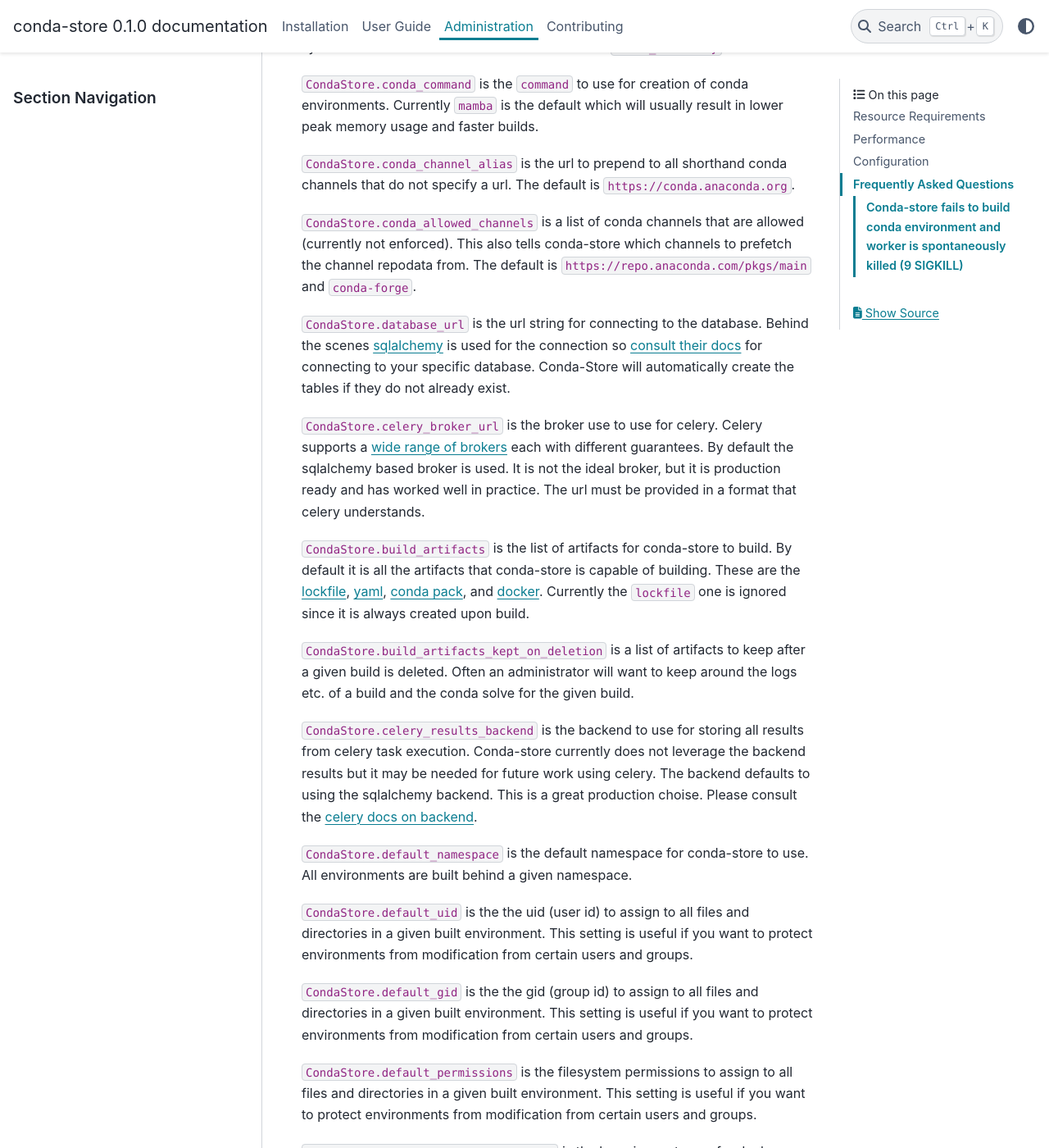
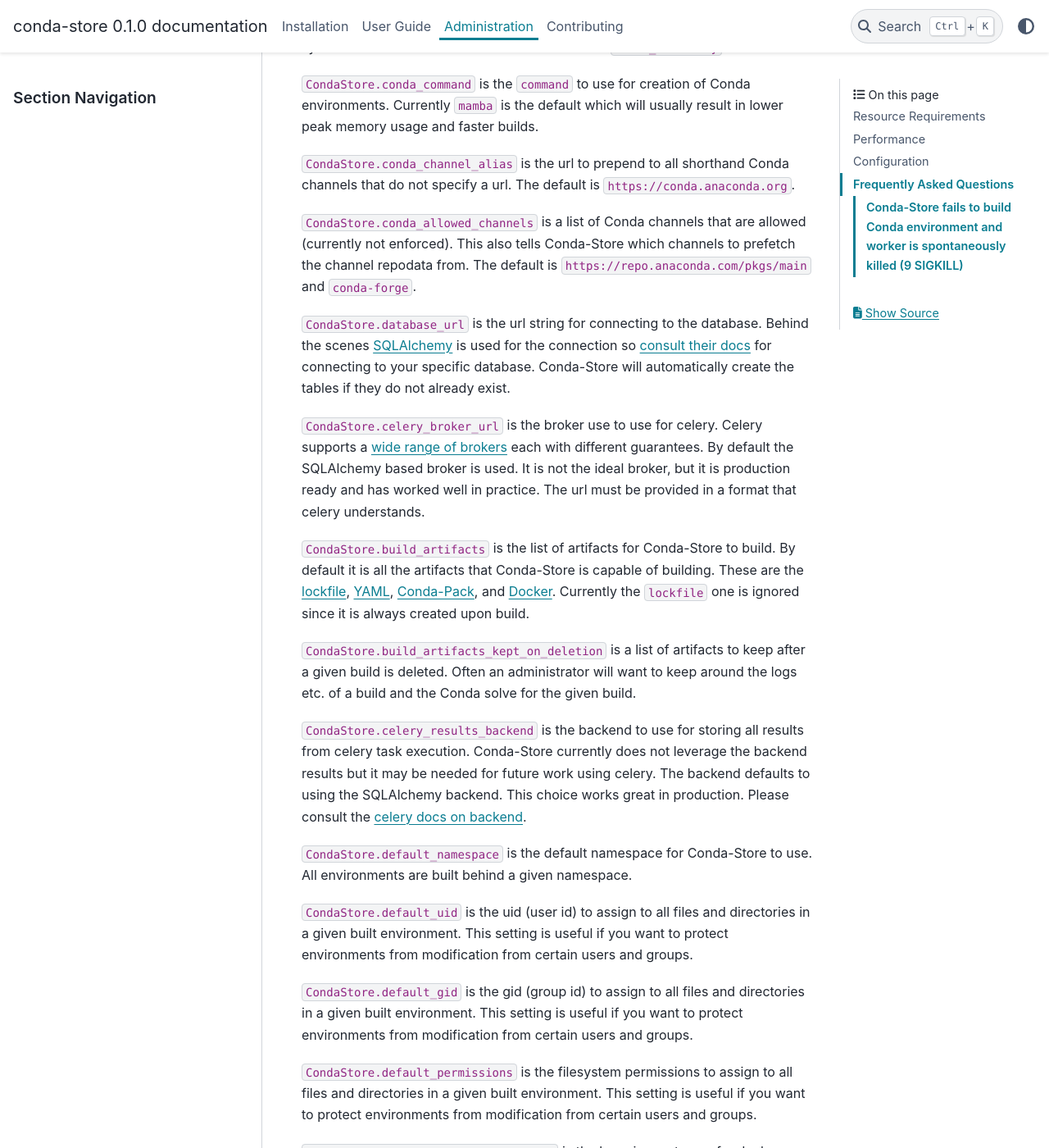
Before and after one commit to conda-incubator/conda-store, a Sphinx documentation site: the page built from docs/administration.md, in a window 1280 px wide and 1400 px high, scrolled down 2246 px. Shown: the whole window at 82% size. Built offline with Sphinx 7.4.7 and the PyData theme 0.15.4, drawn with Linux system fonts in a browser that asks for light colours; some of the changed text lies outside the part shown.

Commit message:
Fixing all errors in docs

````diff
--- a/docs/administration.md
+++ b/docs/administration.md
@@ -79,38 +80,38 @@
 conda-store-worker --config <path-to-conda-store-config.py>
 ```
 
-Below we outline the options for conda-store.
+Below we outline the options for Conda-Store.
 
-### conda_store_server.app.CondaStore
+### `conda_store_server.app.CondaStore`
 
 `CondaStore.storage_class` configures the storage backend to use for
 storing build artifacts from
-conda-store. [S3](https://en.wikipedia.org/wiki/Amazon_S3) storage is
+Conda-Store. [S3](https://en.wikipedia.org/wiki/Amazon_S3) storage is
 the default. File based storage is also supported but not nearly as
 well tested.
 
-`CondaStore.store_directory` is the directory used for conda-store to
+`CondaStore.store_directory` is the directory used for Conda-Store to
 build the environments.
 
-`CondaStore.environment_directory` is the directory that conda-store
+`CondaStore.environment_directory` is the directory that Conda-Store
 will created symlinks for the environments that are built in the
 `store_directory`.
 
 `CondaStore.conda_command` is the `command` to use for creation of
-conda environments. Currently `mamba` is the default which will
+Conda environments. Currently `mamba` is the default which will
 usually result in lower peak memory usage and faster builds.
 
 `CondaStore.conda_channel_alias` is the url to prepend to all
-shorthand conda channels that do not specify a url. The default is
+shorthand Conda channels that do not specify a url. The default is
 `https://conda.anaconda.org`.
 
-`CondaStore.conda_allowed_channels` is a list of conda channels that
-are allowed (currently not enforced). This also tells conda-store
+`CondaStore.conda_allowed_channels` is a list of Conda channels that
+are allowed (currently not enforced). This also tells Conda-Store
 which channels to prefetch the channel repodata from. The default is
 `https://repo.anaconda.com/pkgs/main` and `conda-forge`.
 
 `CondaStore.database_url` is the url string for connecting to the
-database. Behind the scenes [sqlalchemy](https://www.sqlalchemy.org/)
+database. Behind the scenes [SQLAlchemy](https://www.sqlalchemy.org/)
 is used for the connection so [consult their
 docs](https://docs.sqlalchemy.org/en/14/core/engines.html) for
 connecting to your specific database. Conda-Store will automatically
@@ -119,43 +120,43 @@
 `CondaStore.celery_broker_url` is the broker use to use for
 celery. Celery supports a [wide range of
 brokers](https://docs.celeryproject.org/en/stable/getting-started/backends-and-brokers/index.html)
-each with different guarantees. By default the sqlalchemy based broker
+each with different guarantees. By default the SQLAlchemy based broker
 is used. It is not the ideal broker, but it is production ready and
 has worked well in practice. The url must be provided in a format that
 celery understands.
 
-`CondaStore.build_artifacts` is the list of artifacts for conda-store
-to build. By default it is all the artifacts that conda-store is
+`CondaStore.build_artifacts` is the list of artifacts for Conda-Store
+to build. By default it is all the artifacts that Conda-Store is
 capable of building. These are the
 [lockfile](https://github.com/conda-incubator/conda-lock),
-[yaml](https://docs.conda.io/projects/conda/en/latest/user-guide/tasks/manage-environments.html#create-env-file-manually),
-[conda pack](https://conda.github.io/conda-pack/), and
-[docker](https://github.com/conda-incubator/conda-docker). Currently
+[YAML](https://docs.conda.io/projects/conda/en/latest/user-guide/tasks/manage-environments.html#create-env-file-manually),
+[Conda-Pack](https://conda.github.io/conda-pack/), and
+[Docker](https://github.com/conda-incubator/conda-docker). Currently
 the `lockfile` one is ignored since it is always created upon build.
 
 `CondaStore.build_artifacts_kept_on_deletion` is a list of artifacts
 to keep after a given build is deleted. Often an administrator will
-want to keep around the logs etc. of a build and the conda solve for
+want to keep around the logs etc. of a build and the Conda solve for
 the given build.
 
 `CondaStore.celery_results_backend` is the backend to use for storing
-all results from celery task execution. Conda-store currently does not
+all results from celery task execution. Conda-Store currently does not
 leverage the backend results but it may be needed for future work
-using celery. The backend defaults to using the sqlalchemy
-backend. This is a great production choise. Please consult the [celery
-docs on
+using celery. The backend defaults to using the SQLAlchemy
+backend. This choice works great in production. Please consult the
+[celery docs on
 backend](https://docs.celeryproject.org/en/stable/getting-started/backends-and-brokers/index.html).
 
 `CondaStore.default_namespace` is the default namespace for
-conda-store to use. All environments are built behind a given
+Conda-Store to use. All environments are built behind a given
 namespace.
 
-`CondaStore.default_uid` is the the uid (user id) to assign to all
+`CondaStore.default_uid` is the uid (user id) to assign to all
 files and directories in a given built environment. This setting is
 useful if you want to protect environments from modification from
 certain users and groups.
 
-`CondaStore.default_gid` is the the gid (group id) to assign to all
+`CondaStore.default_gid` is the gid (group id) to assign to all
 files and directories in a given built environment. This setting is
 useful if you want to protect environments from modification from
 certain users and groups.
@@ -166,25 +167,24 @@
 modification from certain users and groups.
 
 `CondaStore.default_docker_base_image` is the base image to use for
-docker builds of conda environments. This package at a minimum should
+docker builds of Conda environments. This package at a minimum should
 have the [following packages
 installed](https://docs.anaconda.com/anaconda/install/linux/). Often
 times for non-graphic and non-gpu environments glibc is enough. Hence
 the default docker image `frolvlad/alpine-glibc:latest`.
 
-### conda_store_server.storage.S3Storage
+### `conda_store_server.storage.S3Storage`
 
 Conda-Store uses [minio-py](https://github.com/minio/minio-py) as a
 client to connect to S3 "like" object stores.
 
-`S3Storage.internal_endpoint` is the internal endpoint for conda-store
-reaching out to s3 bucket. This is the url that conda-store use for
+`S3Storage.internal_endpoint` is the internal endpoint for Conda-Store
+reaching out to s3 bucket. This is the url that Conda-Store use for
 get/set s3 blobs. For AWS S3 use the endpoint `s3.amazonaws.com`.
 
-`S3Storage.external_endpoint` is the external endpoint for users to
-reach out to s3 bucket to fetch presigned urls. This is the url that
-users use for fetching s3 blobs. For AWS S3 use the endpoint
-`s3.amazonaws.com`.
+`S3Storage.external_endpoint` is the external s3 endpoint for users to
+reach out to in the presigned url. This is the url that users use
+for fetching s3 blobs. For AWS S3 use the endpoint `s3.amazonaws.com`.
 
 `S3Storage.access_key` is the access key for S3 bucket.
 
@@ -196,7 +196,7 @@
 `S3Storage.bucket_name` is the bucket name to use for connecting to
 the S3 bucket.
 
-`S3Storage.secure` boolean to indicate if connecting via `http`
+`S3Storage.secure` Boolean to indicate if connecting via `http`
 (False) or `https` (True).
 
 `S3Storage.credentials` provider to use to get credentials for s3
@@ -213,7 +213,7 @@
 `S3Storage.credentials_kwargs` keyword arguments to pass for creation
 of credentials class.
 
-### conda_store_server.storage.LocalStorage
+### `conda_store_server.storage.LocalStorage`
 
 `LocalStorage.storage_path` is the base directory to use for storing
 build artifacts.
@@ -242,7 +242,7 @@
 `AuthorizationBackend.authenticated_role_bindings` are the base role
 bindings that an authenticated user assumes.
 
-### conda_store_server.server.auth.Authentication
+### `conda_store_server.server.auth.Authentication`
 
 `Authentication.cookie_name` is the name for the browser cookie used
 to authenticate users.
@@ -299,18 +299,18 @@
 `GenericOauthAuthentication.user_data_key` is the key in the payload
 returned by `user_data_url` endpoint that provides the `username`.
 
-### conda_store_server.server.auth.GithubOAuthAuthentication
+### `conda_store_server.server.auth.GithubOAuthAuthentication`
 
 Inherits from `Authentication` and `GenericOAuthAuthentication` so
 should be fully configurable from those options.
 
-`GithubOAuthAuthentication.github_url` is the url for github. Default
+`GithubOAuthAuthentication.github_url` is the url for GitHub. Default
 is `https://github.com`.
 
-`GithubOAuthAuthentication.github_api` is the rest api url for
-github. Default is `https://api.github.com`.
+`GithubOAuthAuthentication.github_api` is the REST API url for
+GitHub. Default is `https://api.github.com`.
 
-### conda_store_server.server.auth.JupyterHubOAuthAuthentication
+### `conda_store_server.server.auth.JupyterHubOAuthAuthentication`
 
 Inherits from `Authentication` and `GenericOAuthAuthentication` so
 should be fully configurable from those options.
@@ -318,28 +318,28 @@
 `GithubOAuthAuthentication.jupyterhub_url` is the url for connecting
 to JupyterHub. The URL should not include the `/hub/`.
 
-### conda_store_server.server.app.CondaStoreServer
+### `conda_store_server.server.app.CondaStoreServer`
 
 `CondaStoreServer.log_level` is the level for all server
 logging. Default is `INFO`. Common options are `DEBUG`, `INFO`,
 `WARNING`, and `ERROR`.
 
-`CondaStoreServer.enable_ui` a boolean on whether to expose the UI
+`CondaStoreServer.enable_ui` a Boolean on whether to expose the UI
 endpoints. Default True.
 
-`CondaStoreServer.enable_api` a boolean on whether to expose the API
+`CondaStoreServer.enable_api` a Boolean on whether to expose the API
 endpoints. Default True.
 
-`CondaStoreServer.enable_registry` a boolean on whether to expose the
+`CondaStoreServer.enable_registry` a Boolean on whether to expose the
 registry endpoints. Default True.
 
-`CondaStoreServer.enable_metrics` a boolean on whether to expose the
+`CondaStoreServer.enable_metrics` a Boolean on whether to expose the
 metrics endpoints. Default True.
 
 `CondaStoreServer.address` is the address for the server to bind
-to. The default is all ip addresses `0.0.0.0`.
+to. The default is all IP addresses `0.0.0.0`.
 
-`CondaStoreServer.port` is the port for conda store server to
+`CondaStoreServer.port` is the port for Conda-Store server to
 use. Default is `5000`.
 
 `CondaStoreServer.registry_external_url` is the external hostname and
@@ -347,7 +347,7 @@
 
 `CondaStoreServer.url_prefix` is the prefix URL (subdirectory) for the
 entire application. All but the registry routes obey this. This is due
-to the docker registry api specification not supporting url prefixes.
+to the docker registry API specification not supporting url prefixes.
 
 `CondaStoreServer.authentication_class` is the authentication class
 for the web server to use. Default is `DummyAuthentication`.
@@ -357,21 +357,21 @@
 point since also used in `AuthenticationBackend`.
 
 `CondaStoreServer.max_page_size` is maximum number of items to return
-in a single UI page or api response.
+in a single UI page or API response.
 
-### conda_store_server.worker.app.CondaStoreWorker
+### `conda_store_server.worker.app.CondaStoreWorker`
 
 `CondaStoreWorker.log_level` is the level for all server
 logging. Default is `INFO`. Common options are `DEBUG`, `INFO`,
 `WARNING`, and `ERROR`.
 
-`CondaStoreWorker.watch_paths` is a list of paths for conda store to
+`CondaStoreWorker.watch_paths` is a list of paths for Conda-Store to
 watch for changes to directories of `environment.yaml` files or a
 single filename to watch.
 
 ## Frequently Asked Questions
 
-### Conda-store fails to build conda environment and worker is spontaneously killed (9 SIGKILL)
+### Conda-Store fails to build Conda environment and worker is spontaneously killed (9 SIGKILL)
 
 The following error most likely indicates that you have not allocated
 enough memory to `conda-store-workers` for solving and building the
````
Also changed, not shown: other parts of docs/administration.md (+29 -28 lines), docs/README.md (deleted, +0 -14 lines), docs/contributing.md (+12 -12 lines), docs/installation.md (+21 -20 lines), docs/user_guide.md (+30 -31 lines), 1 other file.
